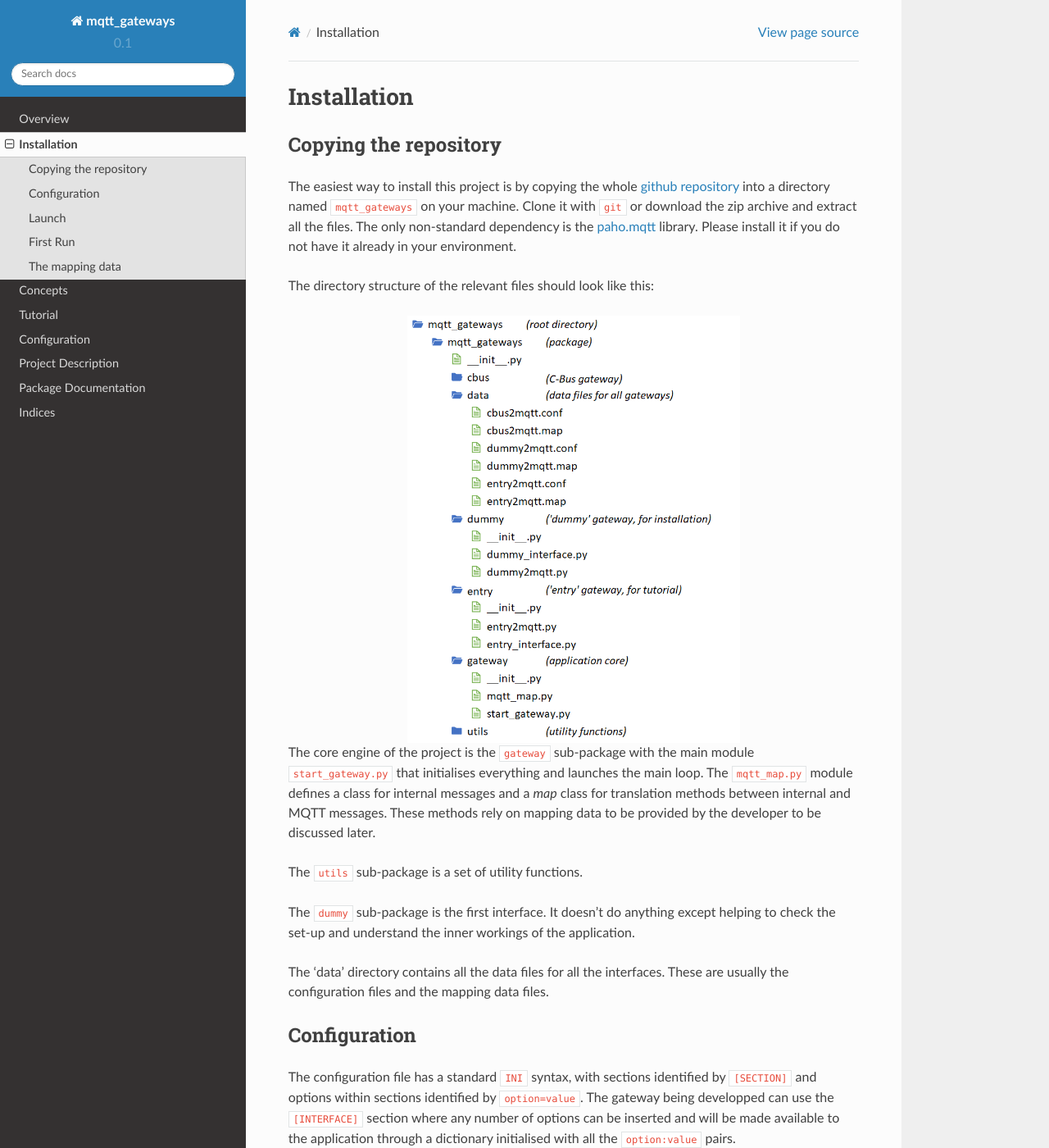
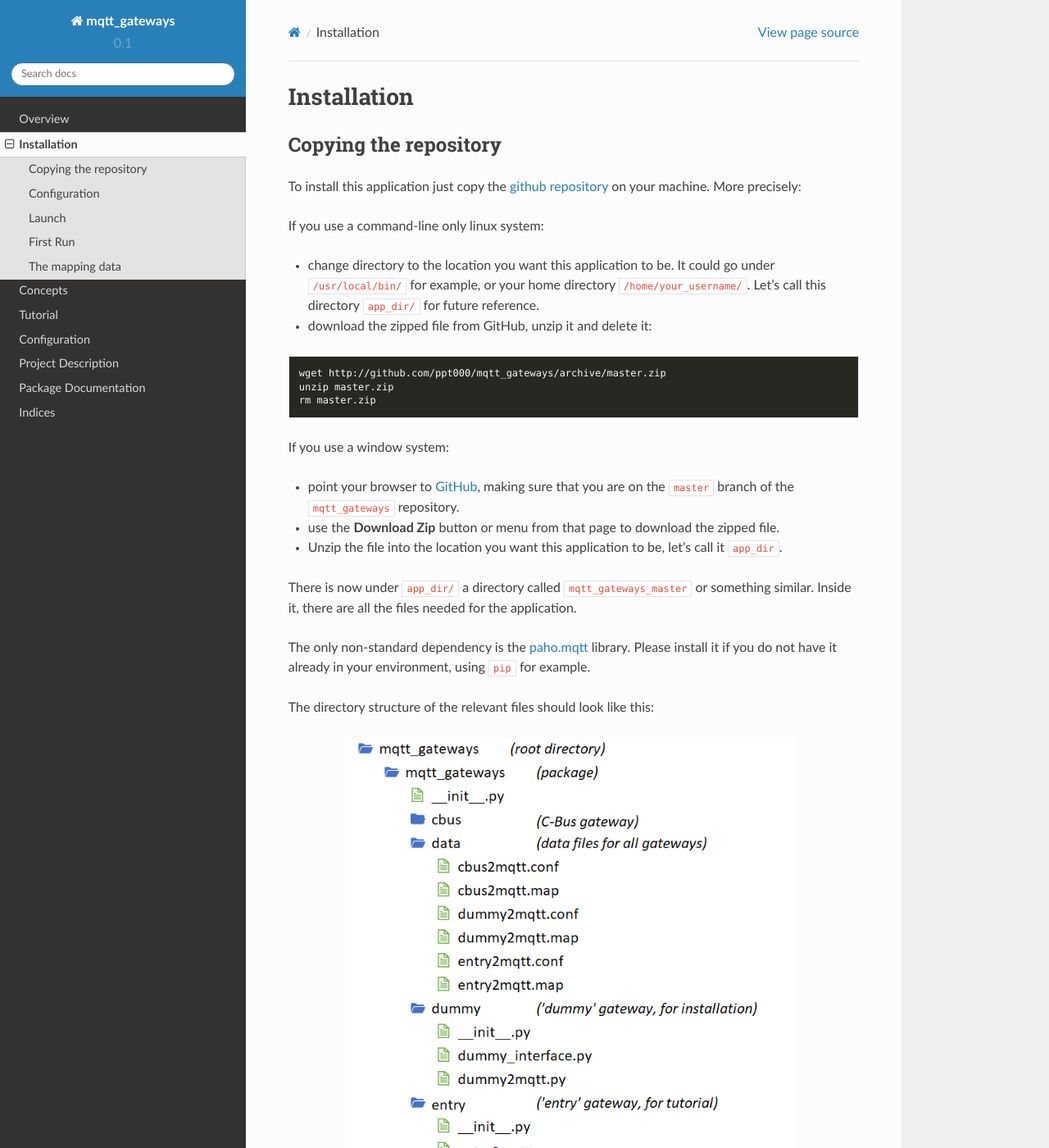
Before and after one commit to ppt000/mqtt_gateways, a Sphinx documentation site: the page built from docs/source/installation.rst, in a window 1280 px wide and 1400 px high. Shown: the whole window at 82% size. Built offline with Sphinx 7.4.7 and the Read the Docs theme 2.0.0, drawn with Linux system fonts in a browser that asks for light colours; pages that are not in the unit, such as notebooks, are missing from menus; some of the changed text lies outside the part shown.

Commit message:
documentation changes

```diff
--- a/docs/source/installation.rst
+++ b/docs/source/installation.rst
@@ -4,24 +4,49 @@ Installation
 Copying the repository
 **********************
 
-The easiest way to install this project is by copying the whole
-`github repository <https://github.com/ppt000/mqtt_gateways>`_
-into a directory named ``mqtt_gateways`` on your machine.  Clone it with ``git``
-or download the zip archive and extract all the files.
+To install this application just copy the
+`github repository <https://github.com/ppt000/mqtt_gateways>`_ on your machine.
+More precisely:
+
+If you use a command-line only linux system:
+
+- change directory to the location you want this application to be.  It could go under ``/usr/local/bin/`` for example,
+  or your home directory ``/home/your_username/``.  Let's call this directory ``app_dir/`` for future reference.
+
+- download the zipped file from GitHub, unzip it and delete it:
+
+.. code-block:: none
+
+    wget http://github.com/ppt000/mqtt_gateways/archive/master.zip
+    unzip master.zip
+    rm master.zip
+
+If you use a window system:
+
+- point your browser to `GitHub <https://github.com/ppt000/mqtt_gateways/tree/master>`_,
+  making sure that you are on the ``master`` branch of the ``mqtt_gateways`` repository.
+
+- use the **Download Zip** button or menu from that page to download the zipped file.
+
+- Unzip the file into the location you want this application to be, let's call it ``app_dir``.
+
+There is now under ``app_dir/`` a directory called ``mqtt_gateways_master`` or something similar.
+Inside it, there are all the files needed for the application.
+
 The only non-standard dependency is the `paho.mqtt <https://pypi.python.org/pypi/paho-mqtt>`_ library.
-Please install it if you do not have it already in your environment.
+Please install it if you do not have it already in your environment, using ``pip`` for example.
 
 The directory structure of the relevant files should look like this:
 
 .. image:: directory_tree.png
-   :scale: 60%
+   :scale: 80%
    :align: center
 
 The core engine of the project is the ``gateway`` sub-package with
 the main module ``start_gateway.py``
 that initialises everything and launches the main loop.
 The ``mqtt_map.py`` module defines a class for internal messages
-and a *map* class for translation methods between internal
+and a :class:`MsgMap` class for translation methods between internal
 and MQTT messages.
 These methods rely on mapping data to be provided by the developer
 to be discussed later.
@@ -32,7 +57,7 @@ The ``dummy`` sub-package is the first interface.
 It doesn't do anything except helping to check the set-up
 and understand the inner workings of the application.
 
-The 'data' directory contains all the data files for all the interfaces.
+The ``data`` directory contains all the data files for all the interfaces.
 These are usually the configuration files and the mapping data files.
 
 Configuration
@@ -40,7 +65,7 @@ Configuration
 
 The configuration file has a standard ``INI`` syntax,
 with sections identified by ``[SECTION]`` and options within sections identified by ``option=value``.
-The gateway being developped can use the ``[INTERFACE]`` section
+The interface of the gateway can use the ``[INTERFACE]`` section
 where any number of options can be inserted and will be made available to the application
 through a dictionary initialised with all the ``option:value`` pairs.
 
@@ -62,6 +87,14 @@ The default port is 1883, if it is different it can also be indicated
 in the configuration file.
 
 Authentication is not available at this stage.
+
+.. note::
+  The application is supposed to run in an MQTT enabled environment as the whole idea is
+  to communicate with other devices via MQTT. Therefore there should be a MQTT broker.
+  Ideally the MQTT broker is in the local network, even if a broker *in the cloud* is
+  acceptable.  If you are just testing this application and do not have an MQTT broker,
+  you can use a public one, but the idea is that, down the line, you set up your own
+  *local* broker.
 
 For more details about the ``.conf`` file, defaults and command line arguments,
 go to `Configuration <configuration.html>`_.
```
Also changed, not shown: docs/source/overview.rst (+10 -9 lines), docs/source/mqtt_gateways.musiccast.rst (line endings or trailing spaces), 1 other file.
